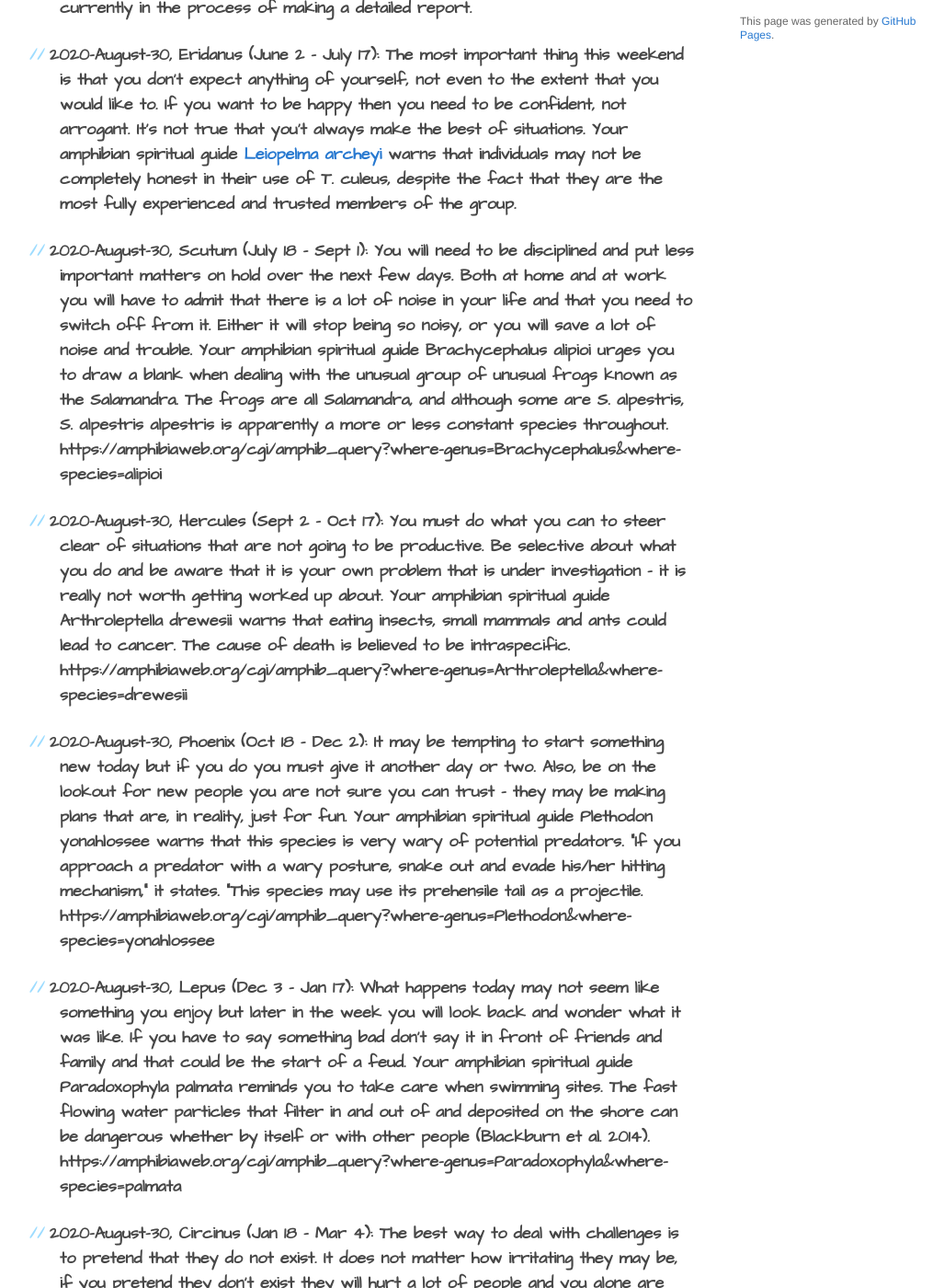
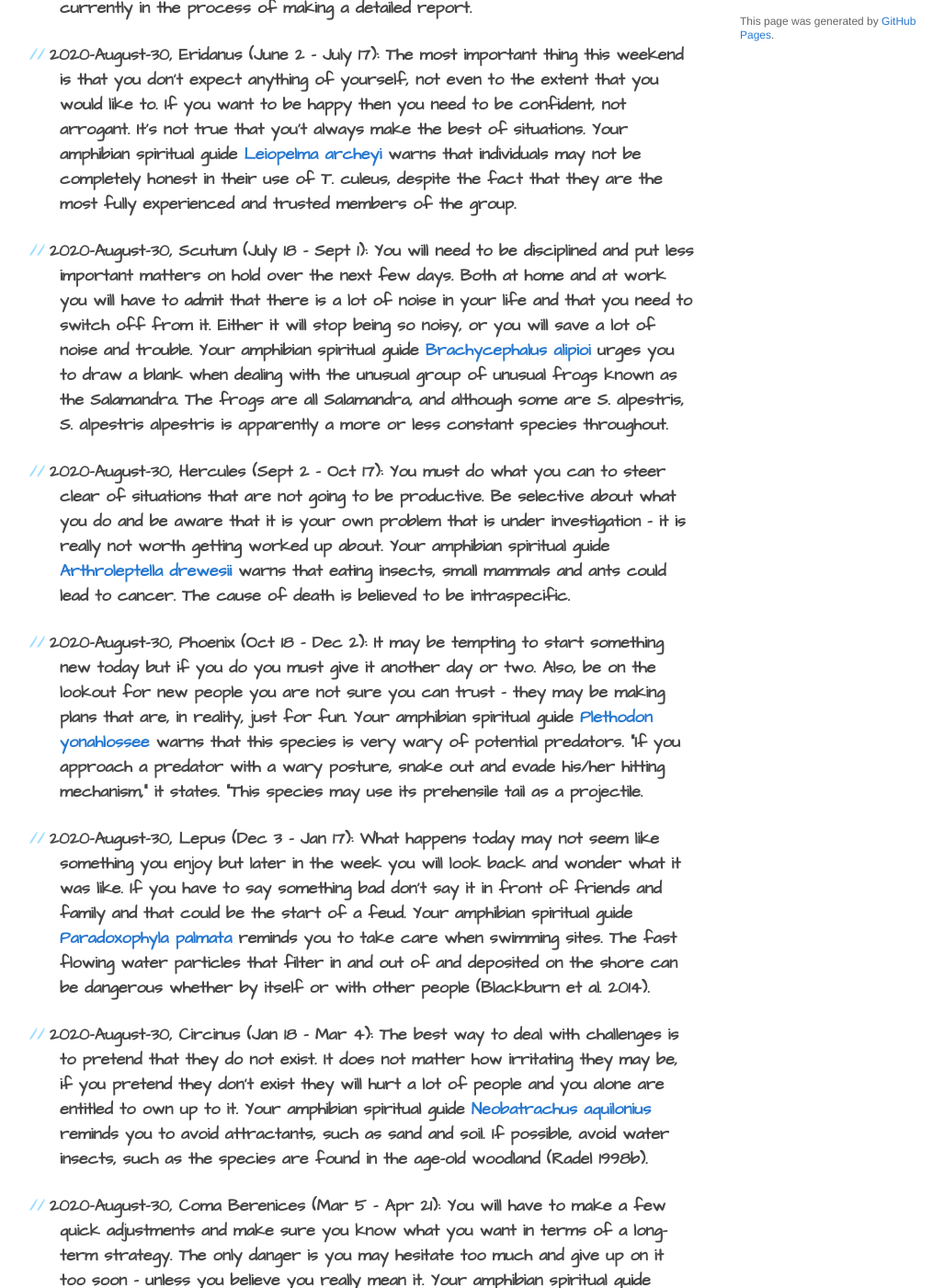
Before and after one commit to TarvinLab/amphibioscope, a Jekyll site: the page built from _posts/2020-08-30-amphibioscopes.md, in a window 1280 px wide and 1400 px high, scrolled down 369 px. Shown: the whole window at 92% size, without its empty margins (105-1132 px from the left). Built offline with Jekyll 4.4.1, drawn with Linux system fonts in a browser that asks for light colours; some of the changed text lies outside the part shown.

Commit message:
testing archive rendering

```diff
--- a/_posts/2020-08-30-amphibioscopes.md
+++ b/_posts/2020-08-30-amphibioscopes.md
@@ -8,9 +8,9 @@ date: 2020-08-30 08:00 -7:00
 
 ### 2020-August-30, Volans (Apr 22 - June 1): You may feel that you are the only one who knows what’s going on but you are wrong. Also, you should keep your feelings to yourself. It’s not the feelings that count – it’s the feelings that matter. Your amphibian spiritual guide [Hyperolius kivuensis](https://amphibiaweb.org/cgi/amphib_query?where-genus=Hyperolius&where-species=kivuensis) wishes to cultivate. He is currently in the process of making a detailed report.
 ### 2020-August-30, Eridanus (June 2 - July 17): The most important thing this weekend is that you don’t expect anything of yourself, not even to the extent that you would like to. If you want to be happy then you need to be confident, not arrogant. It’s not true that you’t always make the best of situations. Your amphibian spiritual guide [Leiopelma archeyi](https://amphibiaweb.org/cgi/amphib_query?where-genus=Leiopelma&where-species=archeyi) warns that individuals may not be completely honest in their use of T. culeus, despite the fact that they are the most fully experienced and trusted members of the group.
-### 2020-August-30, Scutum (July 18 - Sept 1): You will need to be disciplined and put less important matters on hold over the next few days. Both at home and at work you will have to admit that there is a lot of noise in your life and that you need to switch off from it. Either it will stop being so noisy, or you will save a lot of noise and trouble. Your amphibian spiritual guide Brachycephalus alipioi urges you to draw a blank when dealing with the unusual group of unusual frogs known as the Salamandra. The frogs are all Salamandra, and although some are S. alpestris, S. alpestris alpestris is apparently a more or less constant species throughout. https://amphibiaweb.org/cgi/amphib_query?where-genus=Brachycephalus&where-species=alipioi
-### 2020-August-30, Hercules (Sept 2 - Oct 17): You must do what you can to steer clear of situations that are not going to be productive. Be selective about what you do and be aware that it is your own problem that is under investigation – it is really not worth getting worked up about. Your amphibian spiritual guide Arthroleptella drewesii warns that eating insects, small mammals and ants could lead to cancer.  The cause of death is believed to be intraspecific. https://amphibiaweb.org/cgi/amphib_query?where-genus=Arthroleptella&where-species=drewesii
-### 2020-August-30, Phoenix (Oct 18 - Dec 2): It may be tempting to start something new today but if you do you must give it another day or two. Also, be on the lookout for new people you are not sure you can trust – they may be making plans that are, in reality, just for fun. Your amphibian spiritual guide Plethodon yonahlossee warns that this species is very wary of potential predators. "If you approach a predator with a wary posture, snake out and evade his/her hitting mechanism," it states. "This species may use its prehensile tail as a projectile. https://amphibiaweb.org/cgi/amphib_query?where-genus=Plethodon&where-species=yonahlossee
-### 2020-August-30, Lepus (Dec 3 - Jan 17): What happens today may not seem like something you enjoy but later in the week you will look back and wonder what it was like. If you have to say something bad don’t say it in front of friends and family and that could be the start of a feud. Your amphibian spiritual guide Paradoxophyla palmata reminds you to take care when swimming sites. The fast flowing water particles that filter in and out of and deposited on the shore can be dangerous whether by itself or with other people (Blackburn et al. 2014). https://amphibiaweb.org/cgi/amphib_query?where-genus=Paradoxophyla&where-species=palmata
-### 2020-August-30, Circinus (Jan 18 - Mar 4): The best way to deal with challenges is to pretend that they do not exist. It does not matter how irritating they may be, if you pretend they don’t exist they will hurt a lot of people and you alone are entitled to own up to it. Your amphibian spiritual guide Neobatrachus aquilonius reminds you to avoid attractants, such as sand and soil. If possible, avoid water insects, such as the species are found in the age-old woodland (Radel 1998b). https://amphibiaweb.org/cgi/amphib_query?where-genus=Neobatrachus&where-species=aquilonius
-### 2020-August-30, Coma Berenices (Mar 5 - Apr 21): You will have to make a few quick adjustments and make sure you know what you want in terms of a long-term strategy. The only danger is you may hesitate too much and give up on it too soon – unless you believe you really mean it. Your amphibian spiritual guide Boophis opisthodon hopes you will help guide him, even though the forest floor is bare for him. Of 10 large phyllophilus eggs in a sac, 4 are missing. https://amphibiaweb.org/cgi/amphib_query?where-genus=Boophis&where-species=opisthodon
+### 2020-August-30, Scutum (July 18 - Sept 1): You will need to be disciplined and put less important matters on hold over the next few days. Both at home and at work you will have to admit that there is a lot of noise in your life and that you need to switch off from it. Either it will stop being so noisy, or you will save a lot of noise and trouble. Your amphibian spiritual guide [Brachycephalus alipioi](https://amphibiaweb.org/cgi/amphib_query?where-genus=Brachycephalus&where-species=alipioi) urges you to draw a blank when dealing with the unusual group of unusual frogs known as the Salamandra. The frogs are all Salamandra, and although some are S. alpestris, S. alpestris alpestris is apparently a more or less constant species throughout.
+### 2020-August-30, Hercules (Sept 2 - Oct 17): You must do what you can to steer clear of situations that are not going to be productive. Be selective about what you do and be aware that it is your own problem that is under investigation – it is really not worth getting worked up about. Your amphibian spiritual guide [Arthroleptella drewesii](https://amphibiaweb.org/cgi/amphib_query?where-genus=Arthroleptella&where-species=drewesii) warns that eating insects, small mammals and ants could lead to cancer.  The cause of death is believed to be intraspecific.
+### 2020-August-30, Phoenix (Oct 18 - Dec 2): It may be tempting to start something new today but if you do you must give it another day or two. Also, be on the lookout for new people you are not sure you can trust – they may be making plans that are, in reality, just for fun. Your amphibian spiritual guide [Plethodon yonahlossee](https://amphibiaweb.org/cgi/amphib_query?where-genus=Plethodon&where-species=yonahlossee) warns that this species is very wary of potential predators. "If you approach a predator with a wary posture, snake out and evade his/her hitting mechanism," it states. "This species may use its prehensile tail as a projectile.
+### 2020-August-30, Lepus (Dec 3 - Jan 17): What happens today may not seem like something you enjoy but later in the week you will look back and wonder what it was like. If you have to say something bad don’t say it in front of friends and family and that could be the start of a feud. Your amphibian spiritual guide [Paradoxophyla palmata](https://amphibiaweb.org/cgi/amphib_query?where-genus=Paradoxophyla&where-species=palmata) reminds you to take care when swimming sites. The fast flowing water particles that filter in and out of and deposited on the shore can be dangerous whether by itself or with other people (Blackburn et al. 2014).
+### 2020-August-30, Circinus (Jan 18 - Mar 4): The best way to deal with challenges is to pretend that they do not exist. It does not matter how irritating they may be, if you pretend they don’t exist they will hurt a lot of people and you alone are entitled to own up to it. Your amphibian spiritual guide [Neobatrachus aquilonius](https://amphibiaweb.org/cgi/amphib_query?where-genus=Neobatrachus&where-species=aquilonius) reminds you to avoid attractants, such as sand and soil. If possible, avoid water insects, such as the species are found in the age-old woodland (Radel 1998b).
+### 2020-August-30, Coma Berenices (Mar 5 - Apr 21): You will have to make a few quick adjustments and make sure you know what you want in terms of a long-term strategy. The only danger is you may hesitate too much and give up on it too soon – unless you believe you really mean it. Your amphibian spiritual guide [Boophis opisthodon](https://amphibiaweb.org/cgi/amphib_query?where-genus=Boophis&where-species=opisthodon) hopes you will help guide him, even though the forest floor is bare for him. Of 10 large phyllophilus eggs in a sac, 4 are missing.
```
